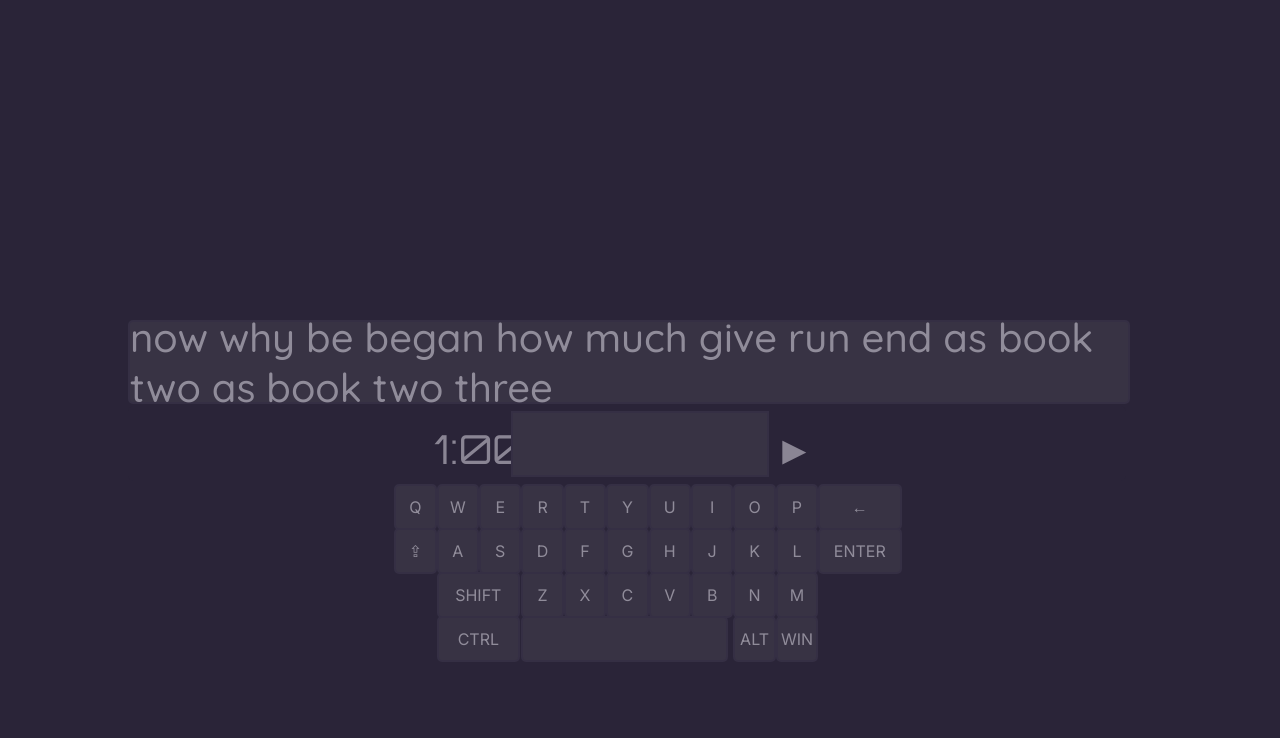
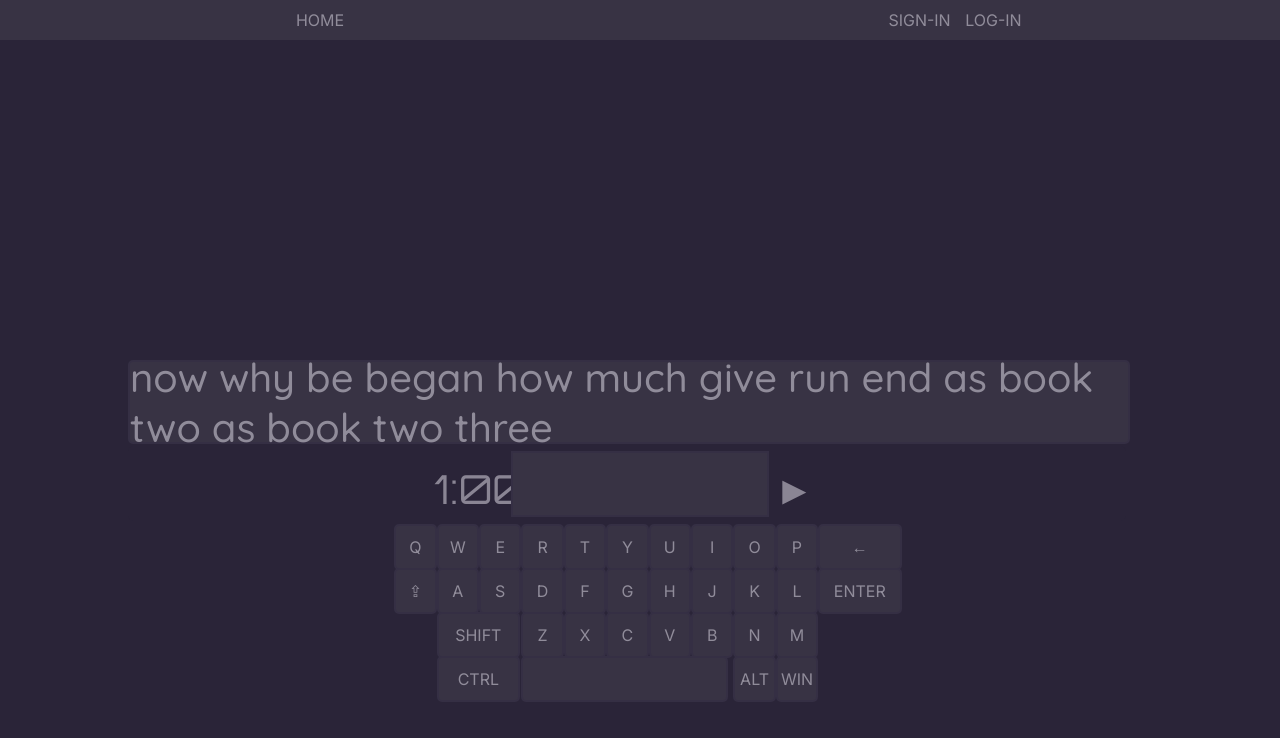
Before and after one commit to Callum-Gilfedder/TypingTest, a Next.js app in the folder typing-test-project/: page / in a window 1280 px wide. Shown: the top 738 px of the page. Built offline with nearby package versions, Linux system fonts and the light colour scheme.

Commit message:
basic nav bar added

```diff
--- a/typing-test-project/src/app/globals.css
+++ b/typing-test-project/src/app/globals.css
@@ -195,3 +195,35 @@ input {
 .large {
   flex: 2; /* Twice as big column */
 }
+
+.navigation-bar {
+  width: 100%;
+  background-color: var(--secondary-color);
+  margin: 0;
+  padding: 0;
+  height: 5vh;
+  display: flex; /* Use flexbox to create a horizontal layout */
+  justify-content: space-around; /* Distribute items evenly along the main axis */
+  align-items: center; /* Center items vertically */
+}
+
+ul {
+  width: 100%;
+  margin: 0;
+  padding: 0;
+  list-style: none;
+  display: flex; /* Use flexbox to create a horizontal layout */
+}
+
+li {
+  margin: 0;
+  flex: 1; /* Let each li take an equal portion of the available width */
+  text-align: center;
+}
+
+/* Add styles for links inside li elements if needed */
+li a {
+  text-decoration: none;
+  color: var(--text-color);
+  margin-right: 10px;
+}
--- a/typing-test-project/src/app/page.tsx
+++ b/typing-test-project/src/app/page.tsx
@@ -29,6 +29,12 @@ export default function Home() {
 
   return (
     <main className='body'>
+      <div className="navigation-bar">
+        <ul>
+          <li>HOME</li>
+          <li> <a href="">SIGN-IN</a>  <a href="">LOG-IN</a></li>
+        </ul>
+      </div>
         <div className="main-container">
           <div className="row row-1">
             now why be began how much give run end as book two as book two three
```
